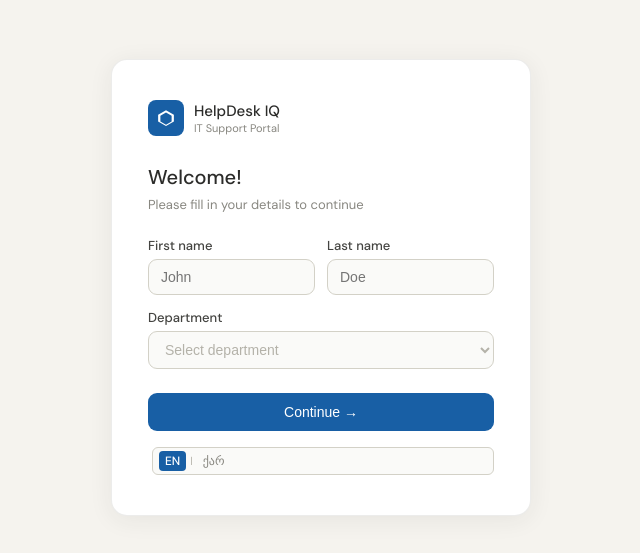
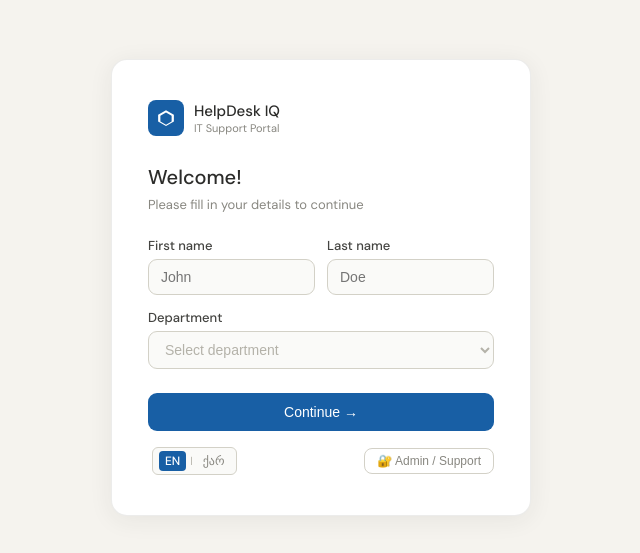
Before and after one commit to NikolozEjibia/my-website, a React (Vite) app: page / in a window 1280 px wide. Shown: the part 113-666 px from the top of the page, without its empty margins (319-959 px from the left). Built offline with nearby package versions, Linux system fonts and the light colour scheme.

Commit message:
fix: admin button on reg form

```diff
--- a/src/components/UserPortal.jsx
+++ b/src/components/UserPortal.jsx
@@ -138,8 +138,19 @@ function UserRegForm({ onEnter }) {
           </button>
         </form>
 
-        <div style={{ marginTop: 16, textAlign: 'right' }}>
+        <div style={{ marginTop: 16, display: 'flex', justifyContent: 'space-between', alignItems: 'center' }}>
           <LangToggle />
+          <button
+            type="button"
+            onClick={() => window.__showAdminLogin?.() || document.dispatchEvent(new CustomEvent('showAdminLogin'))}
+            style={{
+              background: 'none', border: '1px solid #D3D1C7',
+              borderRadius: 8, padding: '5px 12px',
+              fontSize: 12, color: '#888780', cursor: 'pointer',
+            }}
+          >
+            🔐 Admin / Support
+          </button>
         </div>
       </div>
     </div>
```
Also changed, not shown: 3 other files (tests, documents, lock files or other folders).
